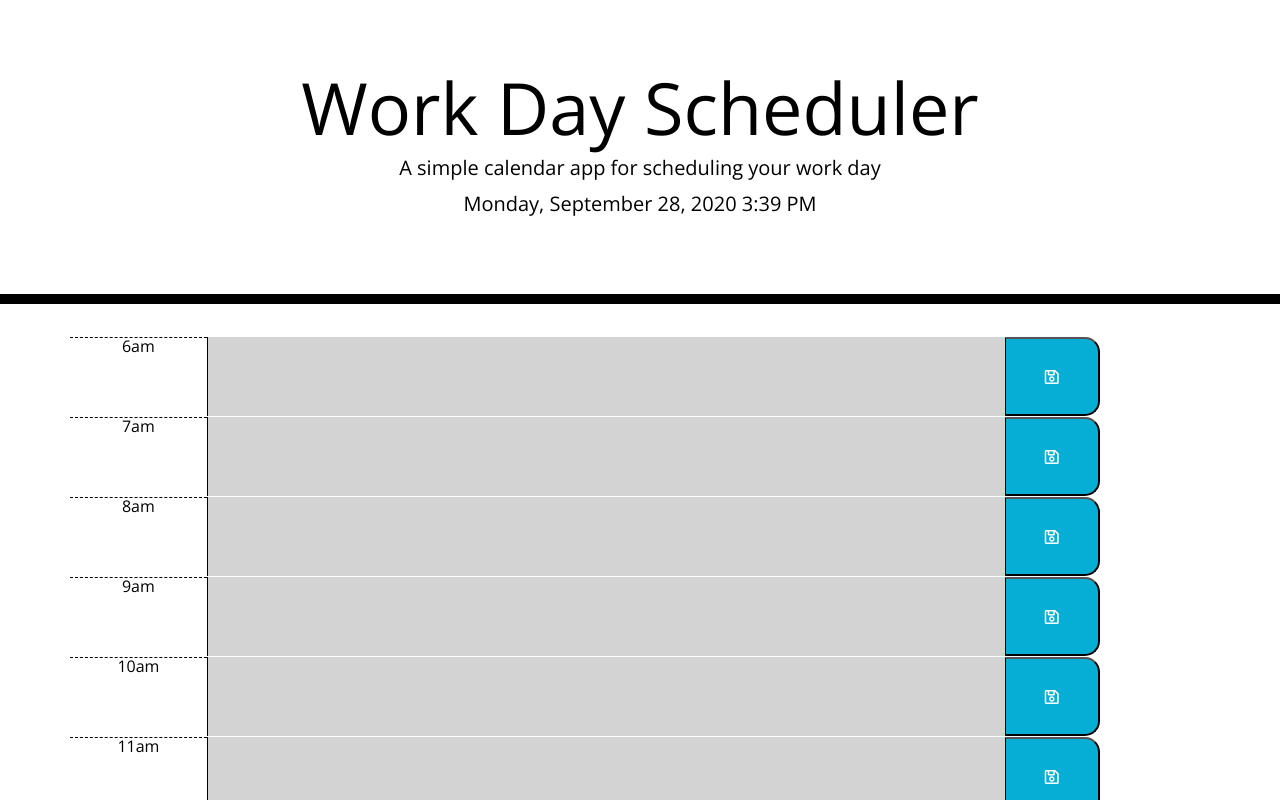
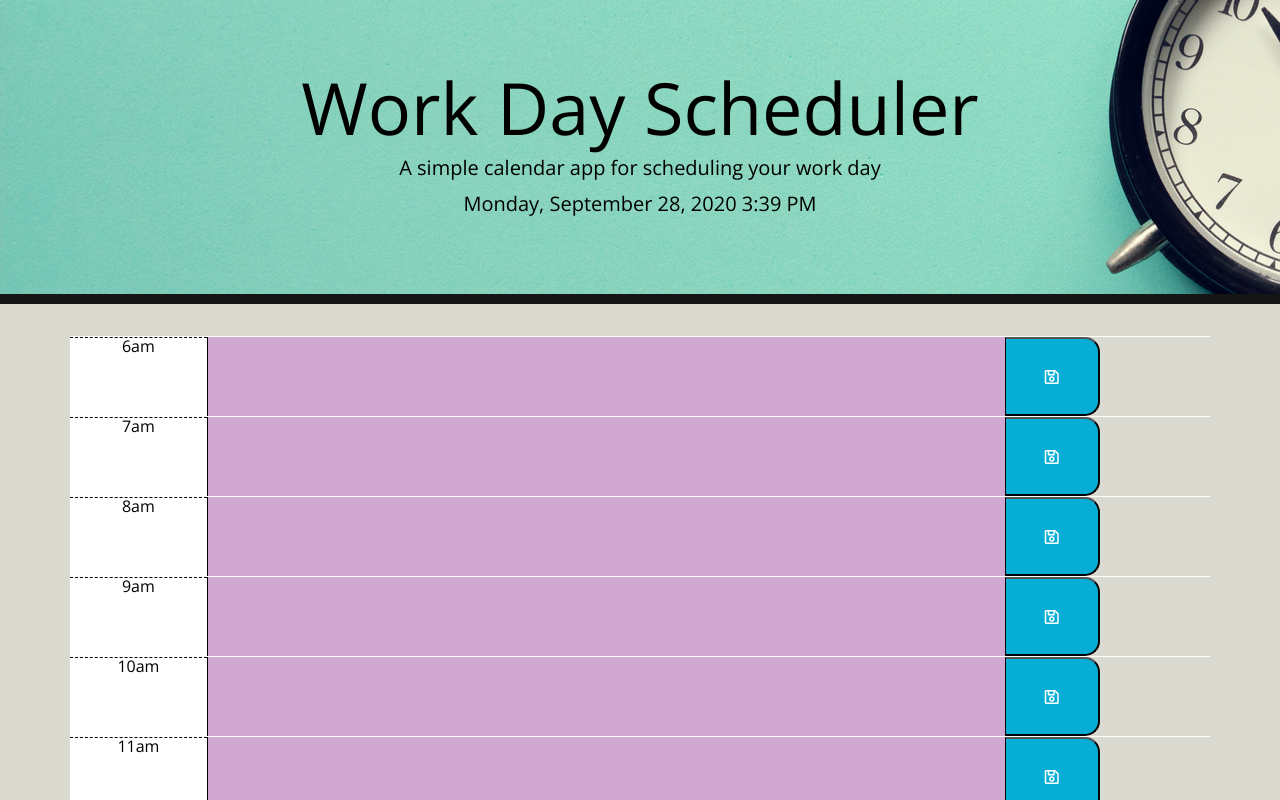
Before and after one commit to llaraama/HW5-Work-Day-Scheduler, a plain HTML site: page index.html in a window 1280 px wide. Shown: the top 800 px of the page. Drawn offline with nearby package versions, Linux system fonts and the light colour scheme.

Commit message:
changed the background design of the project

```diff
--- a/index.html
+++ b/index.html
@@ -23,13 +23,13 @@
   </head>
 
   <body>
-    <header class="jumbotron">
+    <header class="jumbotron" id="top">
       <h1 class="display-3">Work Day Scheduler</h1>
       <p class="lead">A simple calendar app for scheduling your work day</p>
       <p id="currentDay" class="lead"></p>
     </header>
 
-    <div class="container">
+    <div class="container" id="main">
       <!-- Timeblocks go here -->
 
     </div>
--- a/style.css
+++ b/style.css
@@ -18,7 +18,7 @@ textarea{
   background-color: transparent;
   color: black;
   border-radius: 0;
-  border-bottom: 10px solid black;
+  border-bottom: 10px solid rgb(22, 21, 21);
 }
 
 .description{
@@ -48,7 +48,7 @@ textarea{
 }
 
 .past {
-  background-color: #d3d3d3;
+  background-color: #d0a8d1;
   color: white;
 }
 
@@ -58,7 +58,7 @@ textarea{
 }
 
 .future {
-  background-color: #77dd77;
+  background-color: #a2dda2;
   color: white;
 }
 
@@ -75,3 +75,14 @@ textarea{
   font-size: 20px;
   transition: all .3s ease-in-out;
 }
+
+#top{
+
+ background-image: url("./Assets/background.jpg");
+ background-position: left;
+ background-repeat: initial;
+ background-color: #23bfe2;
+}
+body{
+  background-color: rgb(219, 218, 208);
+}
```
Also changed, not shown: Assets/background.jpg (added).
